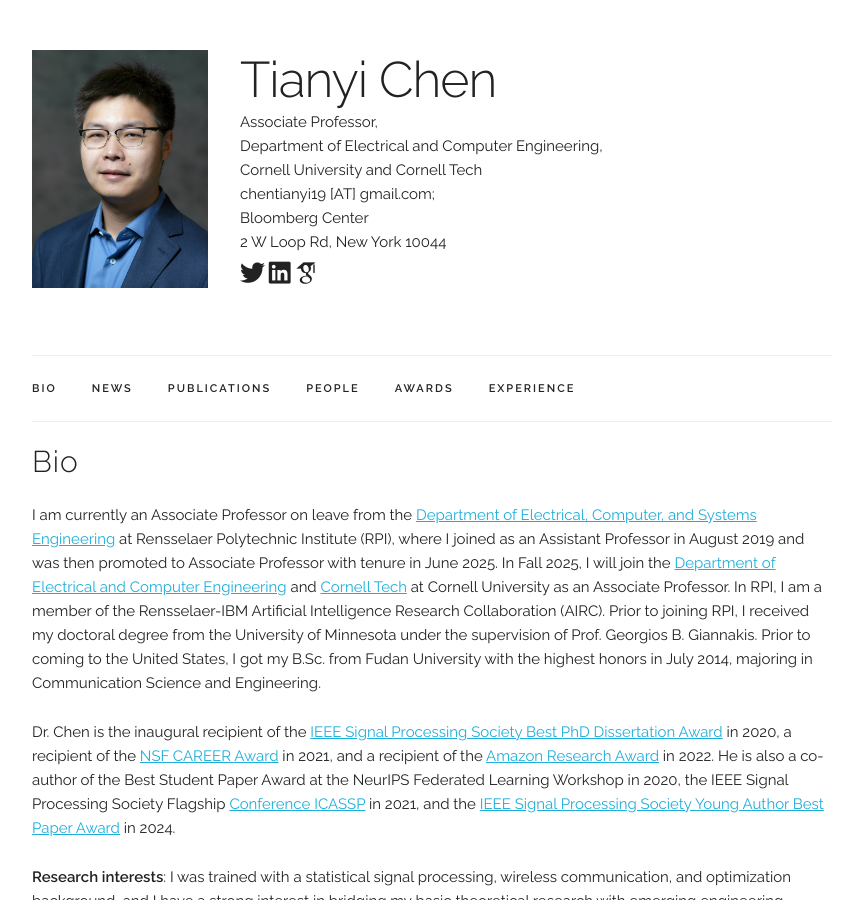
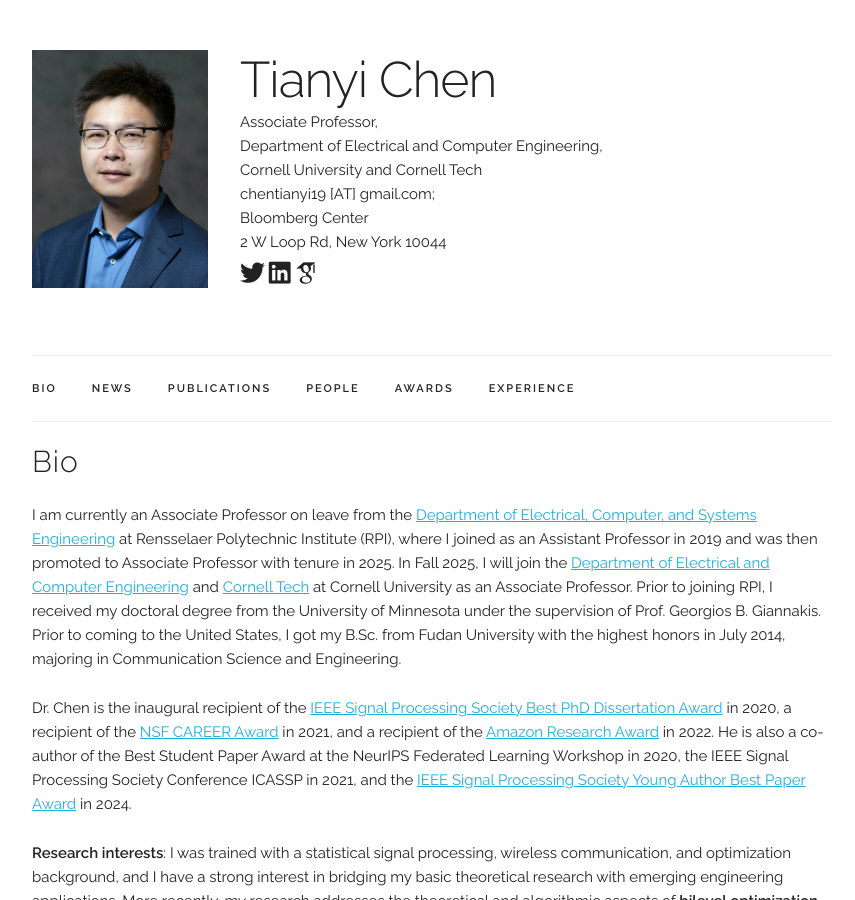
Before and after one commit to chentianyi19/chentianyi19.github.io, a Jekyll site: the page built from index.html, in a window 1280 px wide and 900 px high. Shown: the whole window, without its empty margins (208-1063 px from the left). Built offline with Jekyll 4.4.1, drawn with Linux system fonts in a browser that asks for light colours; some web fonts are replaced; comment, search, counter and statistics services are not loaded.

Commit message:
Update index.html

```diff
--- a/index.html
+++ b/index.html
@@ -11,12 +11,11 @@
       <p>After six wonderful years at Rensselaer Polytechnic Institute, I will join <strong>the Electrical and Computer Engineering Department at Cornell Tech</strong> in Fall 2025 as an Associate Professor!</p>
   </div> -->
 
-  <p> I am currently an Associate Professor on leave from the <a href="https://www.ecse.rpi.edu/">Department of Electrical, Computer, and Systems Engineering</a> at Rensselaer Polytechnic Institute (RPI), where I joined as an Assistant Professor in August 2019 and was then promoted to Associate Professor with tenure in June 2025. In Fall 2025, I will join the <a href="https://www.engineering.cornell.edu/ece/">Department of Electrical and Computer Engineering</a> and <a href="https://tech.cornell.edu/">Cornell Tech</a> at Cornell University as an Associate Professor.
-  In RPI, I am a member of the Rensselaer-IBM Artificial Intelligence Research Collaboration (AIRC).
+  <p> I am currently an Associate Professor on leave from the <a href="https://www.ecse.rpi.edu/">Department of Electrical, Computer, and Systems Engineering</a> at Rensselaer Polytechnic Institute (RPI), where I joined as an Assistant Professor in 2019 and was then promoted to Associate Professor with tenure in 2025. In Fall 2025, I will join the <a href="https://www.engineering.cornell.edu/ece/">Department of Electrical and Computer Engineering</a> and <a href="https://tech.cornell.edu/">Cornell Tech</a> at Cornell University as an Associate Professor.
   Prior to joining RPI, I received my doctoral degree from the University of Minnesota under the supervision of Prof. Georgios B. Giannakis.
   Prior to coming to the United States, I got my B.Sc. from Fudan University with the highest honors in July 2014, majoring in Communication Science and Engineering. </p>
   <p>Dr. Chen is the inaugural recipient of the <a href="https://cse.umn.edu/ece/feature-stories/alumnus-tianyi-chen-receives-ieee-sps-best-dissertation-award">IEEE Signal Processing Society Best PhD Dissertation Award</a> in 2020, a recipient of the <a href="https://www.nsf.gov/awardsearch/showAward?AWD_ID=2047177&HistoricalAwards=false">NSF CAREER Award</a> in 2021, and a recipient of the <a href="https://www.amazon.science/research-awards/program-updates/fall-2021-and-winter-2022-amazon-research-awards-recipients-announced">Amazon Research Award</a> in 2022.
-    He is also a co-author of the Best Student Paper Award at the NeurIPS Federated Learning Workshop in 2020, the IEEE Signal Processing Society Flagship <a href="https://ww3.math.ucla.edu/dr-yuejiao-sun-receives-outstanding-student-paper-award-from-icassp2021/">Conference ICASSP</a> in 2021, and the <a href="https://signalprocessingsociety.org/community-involvement/award-recipients/">IEEE Signal Processing Society Young Author Best Paper Award</a> in 2024.</p>
+    He is also a co-author of the Best Student Paper Award at the NeurIPS Federated Learning Workshop in 2020, the IEEE Signal Processing Society Conference ICASSP in 2021, and the <a href="https://signalprocessingsociety.org/community-involvement/award-recipients/">IEEE Signal Processing Society Young Author Best Paper Award</a> in 2024.</p>
 
  <p><b>Research interests</b>: I was trained with a statistical signal processing, wireless communication, and optimization background, and I have a strong interest in bridging my basic theoretical research with emerging engineering applications.
    More recently, my research addresses the theoretical and algorithmic aspects of <b>bilevel optimization  [<a href="https://proceedings.mlr.press/v151/chen22e/chen22e.pdf" target="_blank">AISTATS'22</a>, <a href="https://arxiv.org/pdf/2302.05185" target="_blank">MAPR'25</a>], multi-objective optimization [<a href="https://arxiv.org/pdf/2210.12624" target="_blank">ICLR'23</a>, <a href="https://www.jmlr.org/papers/volume25/23-1287/23-1287.pdf" target="_blank">JMLR'24</a>]</b>, and applications to
```
